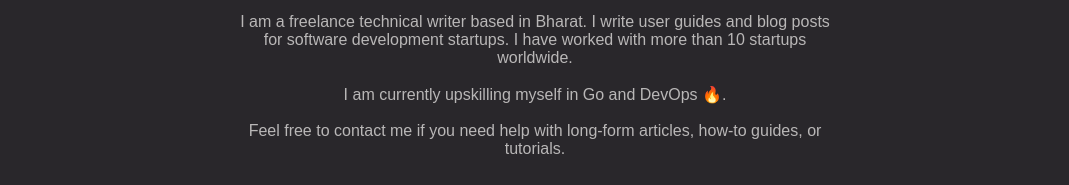
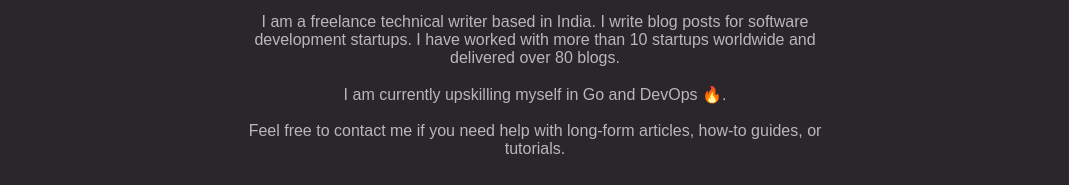
Before and after one commit to triposat/triposat.github.io, a plain HTML site: page index.html in a window 1280 px wide. Shown: the part 192-377 px from the top of the page, without its empty margins (105-1174 px from the left). Drawn offline with Linux system fonts and the light colour scheme.

Commit message:
Update index.html

```diff
--- a/index.html
+++ b/index.html
@@ -26,9 +26,8 @@
       </div>
       <div class="intro-card">
          <p>
-            I am a freelance technical writer based in Bharat. I write user guides
-            and blog posts for software development startups. I have worked with
-            more than 10 startups worldwide.
+            I am a freelance technical writer based in India. I write blog posts for software development startups. I have worked with
+            more than 10 startups worldwide and delivered over 80 blogs.
             <br />
             <br />
             I am currently upskilling myself in Go and DevOps 🔥.
```
